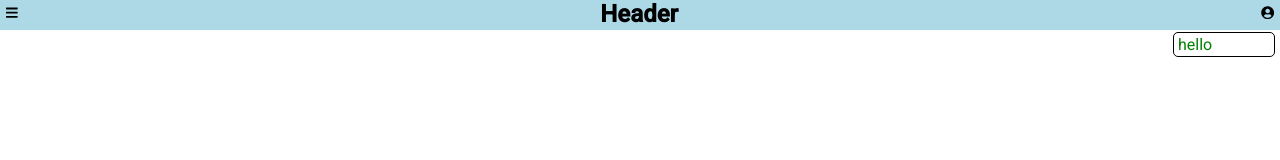
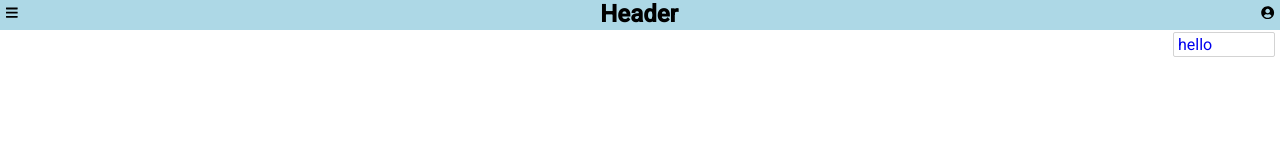
Before and after one commit to Quidiox/deep-chat, a React (Create React App) app: page / in a window 1280 px wide. Both pictures are taken after a click on the button 1267 px from the left and 13 px from the top of the page. Shown: the top 160 px of the page. Built offline with nearby package versions, Linux system fonts and the light colour scheme.

Commit message:
minor dropdownmenu border changes

```diff
--- a/src/components/blocks/StyledHeader/DropDownMenu.js
+++ b/src/components/blocks/StyledHeader/DropDownMenu.js
@@ -6,10 +6,10 @@ const DropDownMenu = styled(UL)`
   width: ${props => props.width || '100px'};
   height: ${props => props.height || 'auto'};
   min-height: 20px;
-  border: 1px solid black;
+  border: 1px solid lightgray;
   right: ${props => (props.right ? '0' : '')};
   margin: 5px;
-  border-radius: 5px;
+  border-radius: 2px;
   display: flex;
   flex-direction: column;
   position: absolute;
--- a/src/components/blocks/StyledLink/index.js
+++ b/src/components/blocks/StyledLink/index.js
@@ -6,7 +6,7 @@ const activeClassName = 'nav-link-active'
 const StyledLink = styled(NavLink).attrs({
   activeClassName
 })`
-  padding: 2px;
+  padding: 2px 2px 0 2px;
   text-decoration: none;
   cursor: pointer;
   &:hover {
@@ -16,6 +16,11 @@ const StyledLink = styled(NavLink).attrs({
   }
   &.${activeClassName} {
     color: green;
+    &::after {
+      content: '\u2713';
+      float: right;
+      height: 20px;
+    }
   }
 `
 
--- a/src/components/elements/LI/index.js
+++ b/src/components/elements/LI/index.js
@@ -3,7 +3,7 @@ import styled from 'styled-components/macro'
 const LI = styled.li`
   padding: 2px;
   list-style: none;
-  border-bottom: 1px solid #fff;
+  border-bottom: 1px solid black;
   &:last-of-type {
     border-bottom: none;
   }
--- a/src/pages/header/Header.js
+++ b/src/pages/header/Header.js
@@ -45,7 +45,10 @@ class Header extends Component {
           {this.state.userMenu && (
             <StyledHeader.DropDownMenu right>
               <StyledHeader.MenuItem>
-                <StyledHeader.Link to="" activeClassName="nav-link-active">
+                <StyledHeader.Link
+                  to="/hello"
+                  activeClassName="nav-link-active"
+                >
                   hello
                 </StyledHeader.Link>
               </StyledHeader.MenuItem>
```
